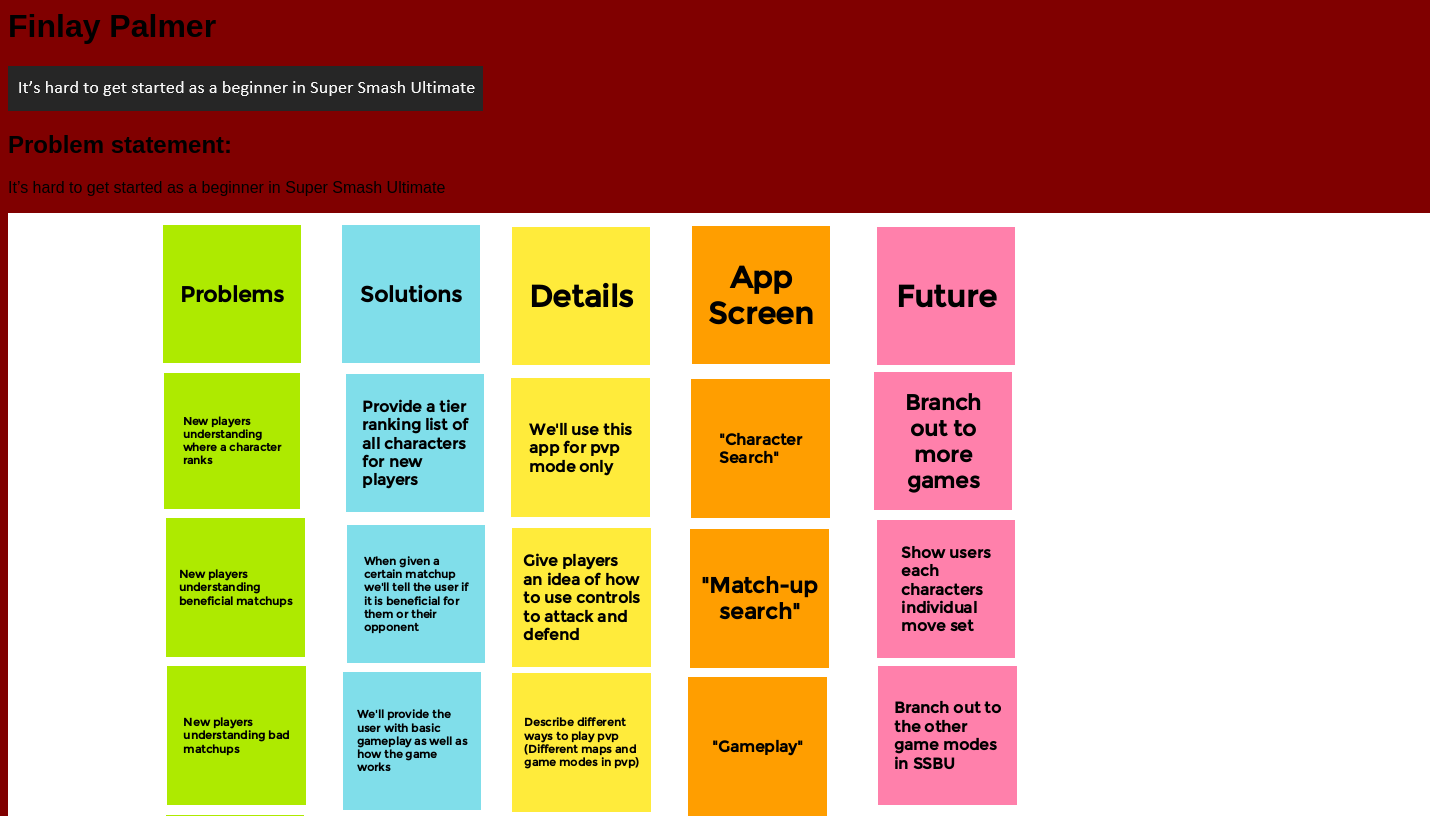
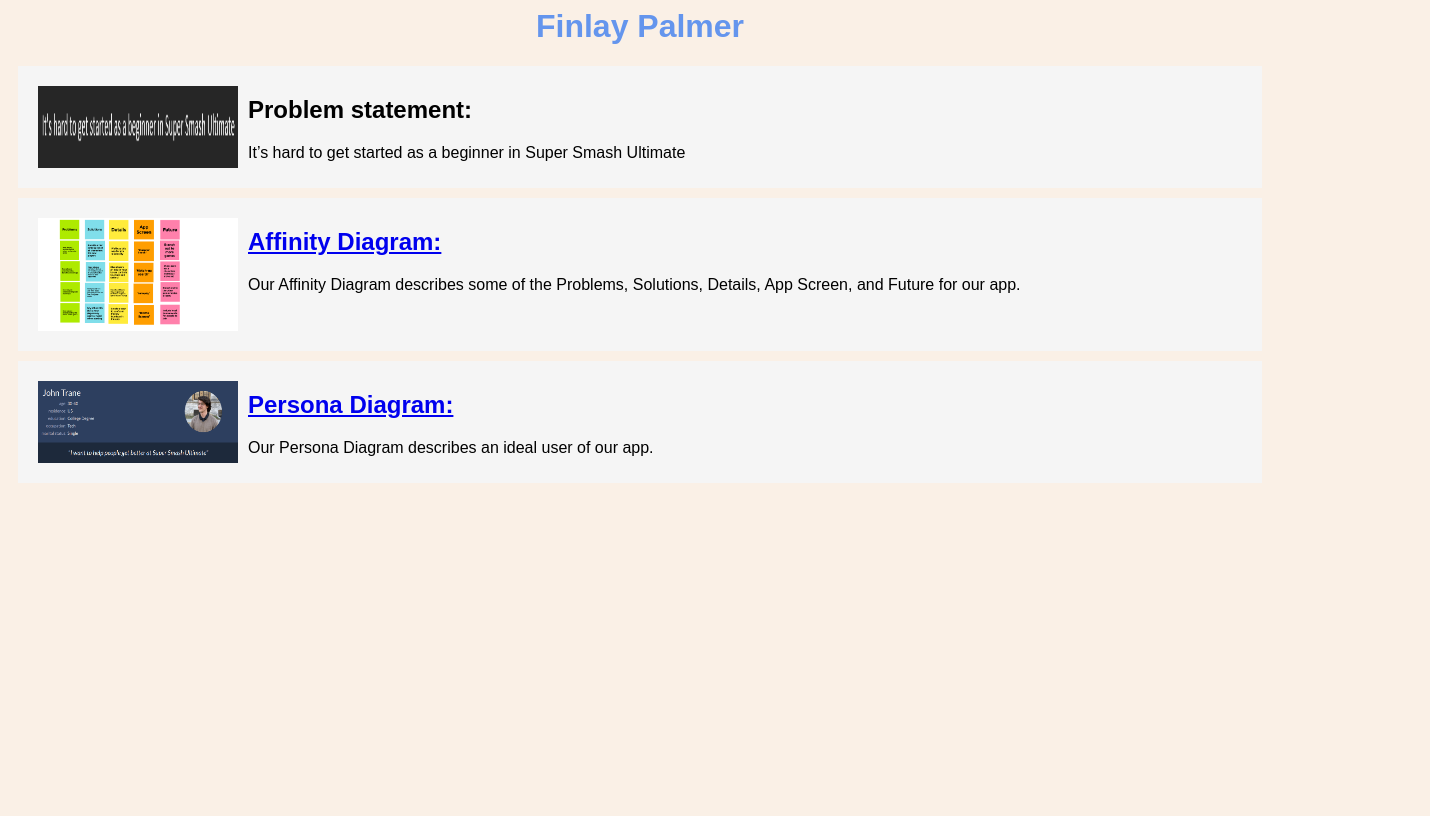
Before and after one commit to FinlayPalmer/FinlayPalmer.github.io, a plain HTML site: page index.html in a window 1280 px wide. Shown: the top 816 px of the page, 1430 px wide, since content can reach past the window. Drawn offline with Linux system fonts and the light colour scheme.

Commit message:
Add files via upload

```diff
--- a/index.html
+++ b/index.html
@@ -16,12 +16,28 @@
         </section>
       </section>
       <!-- Affinity Diagram Assignment -->
-      <section="assign">
+      <section class ="assign">
         <img src="images/Smash_Affinity_Diagram.png"/>
         <section class="assign-def">
-          <a href="files/Smash_Affinity_Diagram.pdf"><h2>Affinity Diagram: </h2></a>
+          <a href="files/Smash_Affinity_Diagram.pdf">
+            <h2>Affinity Diagram: </h2>
+          </a>
           <p>
             Our Affinity Diagram describes some of the Problems, Solutions, Details, App Screen, and Future for our app.
           </p>
+        </section>
+      </section>
+      <!-- Persona Assignment -->
+      <section class ="assign">
+        <img src="images/JohnTrane.png">
+        <section class="assign-def">
+          <a href="files/MergedPersonas.pdf">
+            <h2>Persona Diagram: </h2>
+          </a>
+          <p>
+            Our Persona Diagram describes an ideal user of our app.
+          </p>
+        </section>
+      </section>
     </body>
   </html>
--- a/styles.css
+++ b/styles.css
@@ -1,4 +1,18 @@
 body {
-  background-color: maroon;
+  background-color: linen;
   font-family: Arial, Helvetica, sans-serif;
 }
+h1{
+  color:cornflowerblue;
+  text-align: center;
+}
+.assign{
+  background-color: whitesmoke;
+  margin: 10px;
+  padding: 10px;
+  display: flex;
+}
+.assign img {
+  width: 200px;
+  margin: 10px;
+}
```
Also changed, not shown: images/JohnTrane.png (added), 2 other files.
